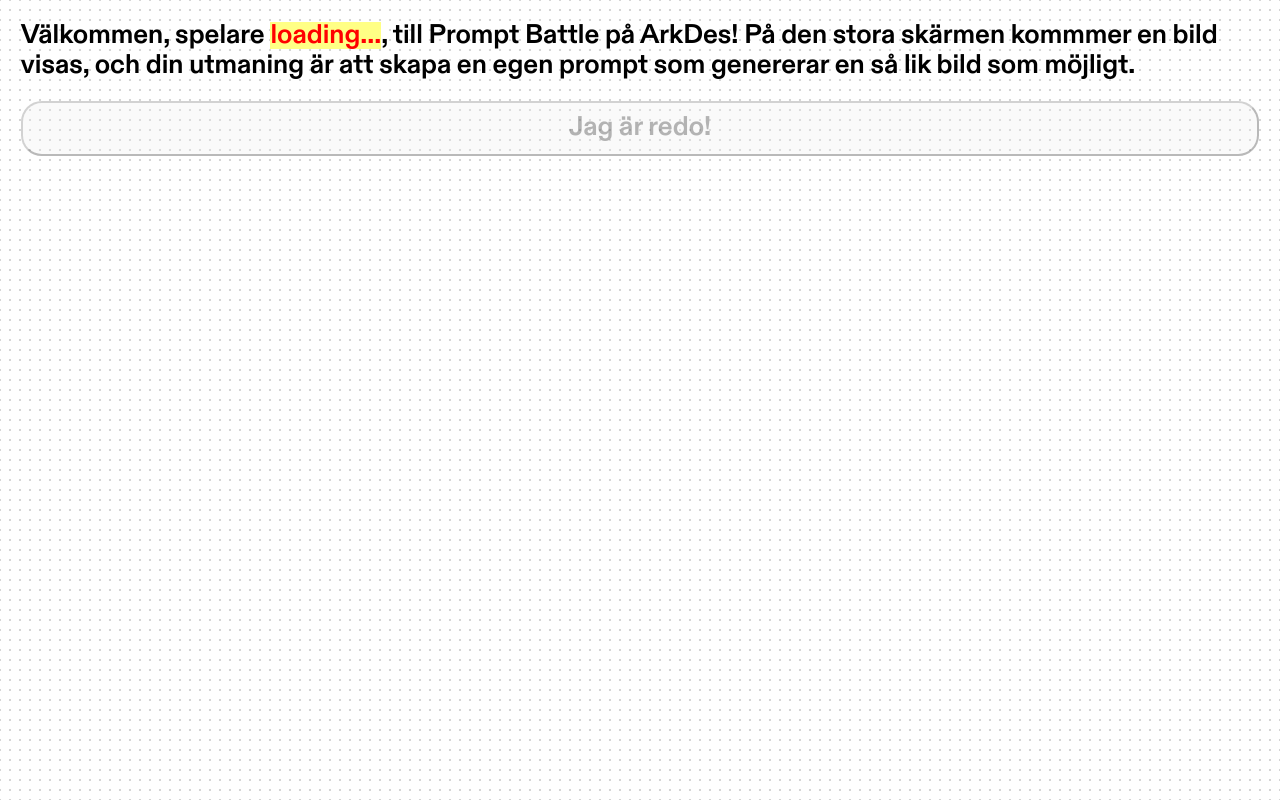
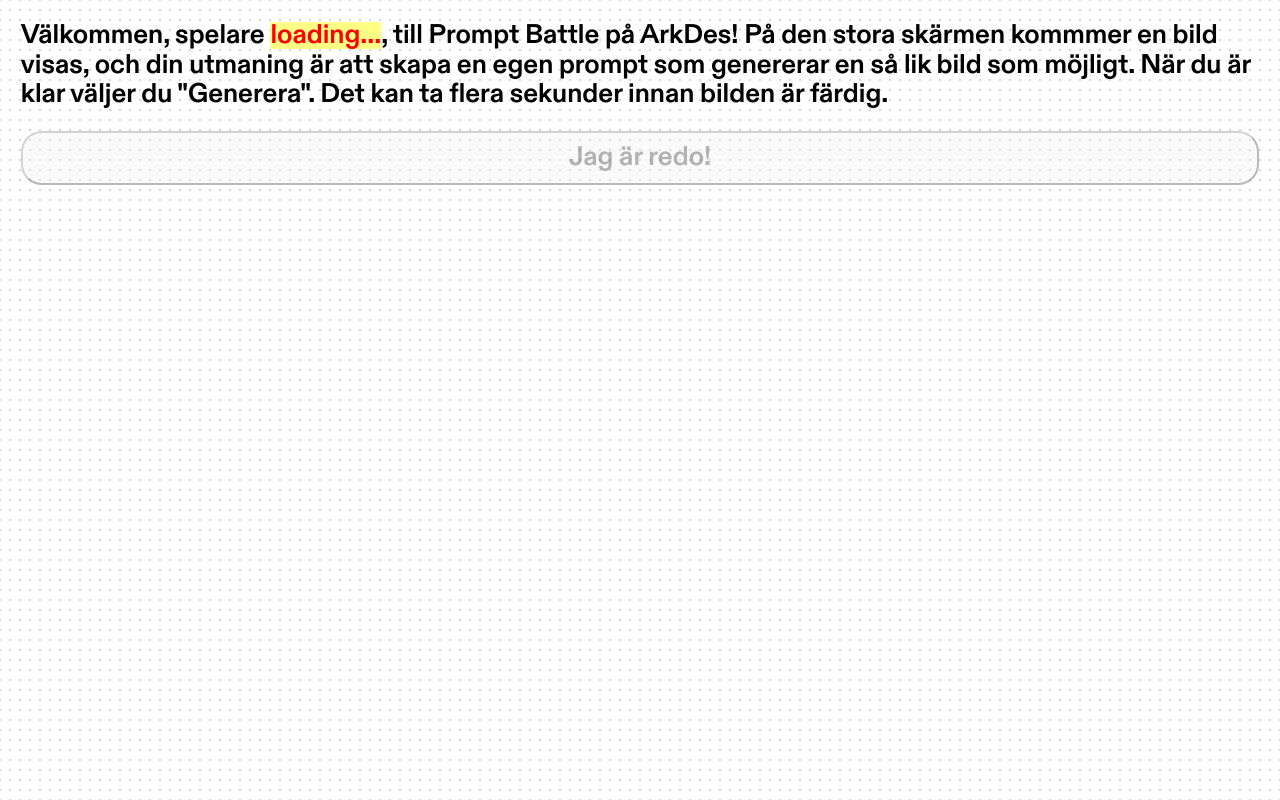
Before and after one commit to jonasjohansson/prompt-battle-arkdes, a website: page player/index.html in a window 1280 px wide. Drawn offline with Linux system fonts and the light colour scheme.

Commit message:
Update index.html

```diff
--- a/player/index.html
+++ b/player/index.html
@@ -16,7 +16,8 @@
           <span id="playerId" class="highlight">loading...</span>, till Prompt
           Battle på ArkDes! På den stora skärmen kommmer en bild visas, och din
           utmaning är att skapa en egen prompt som genererar en så lik bild som
-          möjligt.
+          möjligt. När du är klar väljer du "Generera". Det kan ta flera
+          sekunder innan bilden är färdig.
         </p>
         <button id="startButton" onclick="startGame()" disabled>
           Jag är redo!
```
